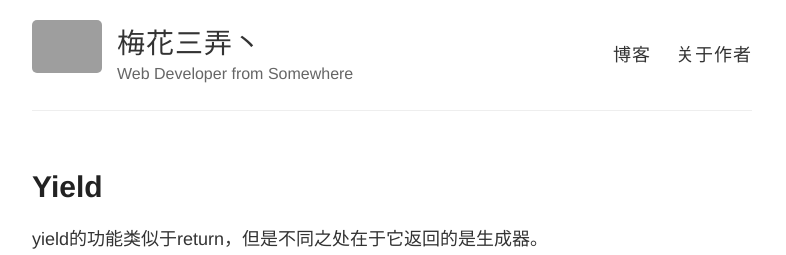
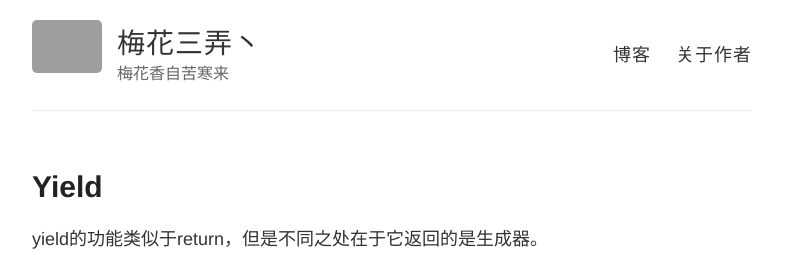
Before and after one commit to loongqiao/blog, a Jekyll site: the page built from _posts/2019-1-18-Yield.md, in a window 1280 px wide and 900 px high. Shown: the top 255 px of the window, without its empty margins (248-1034 px from the left). Built offline with Jekyll 4.4.1, drawn with Linux system fonts in a browser that asks for light colours; our own code applies the rules of GitHub Pages for plain Markdown files; grey boxes are pictures that could not be loaded.

Commit message:
Update _config.yml

```diff
--- a/_config.yml
+++ b/_config.yml
@@ -6,7 +6,7 @@
 name: 梅花三弄丶
 
 # Short bio or description (displayed in the header)
-description: Web Developer from Somewhere
+description: 梅花香自苦寒来
 
 # URL of your avatar or profile pic (you could use your GitHub profile pic)
 avatar: https://timgsa.baidu.com/timg?image&quality=80&size=b9999_10000&sec=1548388651&di=764836486bc12cd8a16b82db6a292abc&imgtype=jpg&er=1&src=http%3A%2F%2Fimg3.duitang.com%2Fuploads%2Fitem%2F201505%2F19%2F20150519231544_kxRHf.jpeg
```
